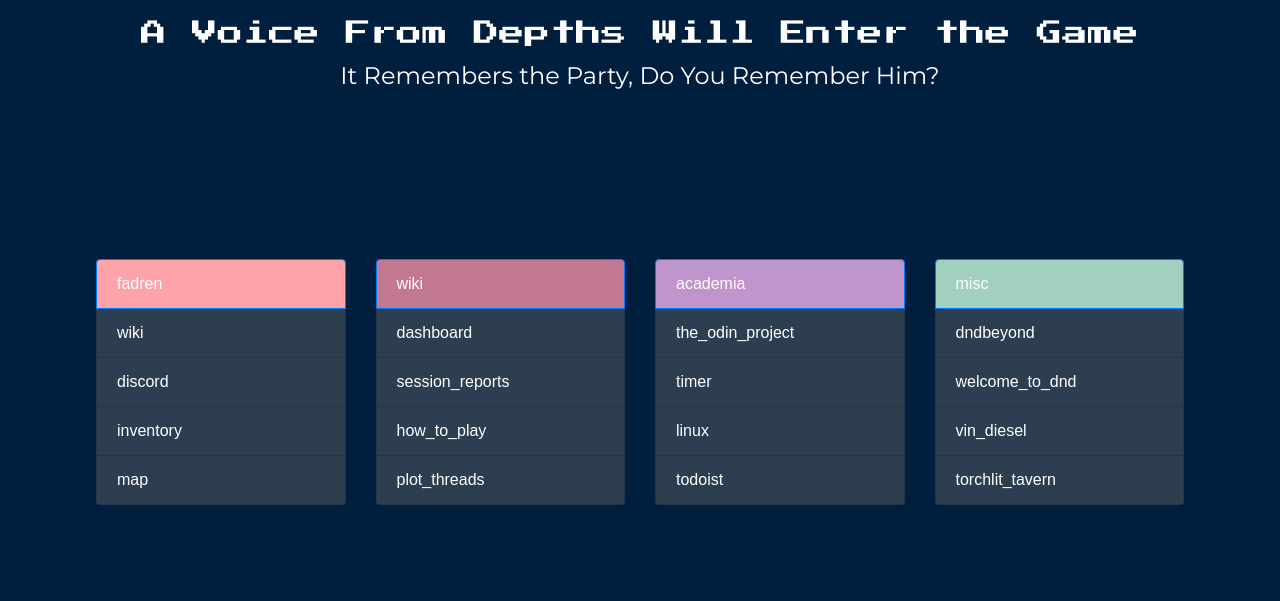
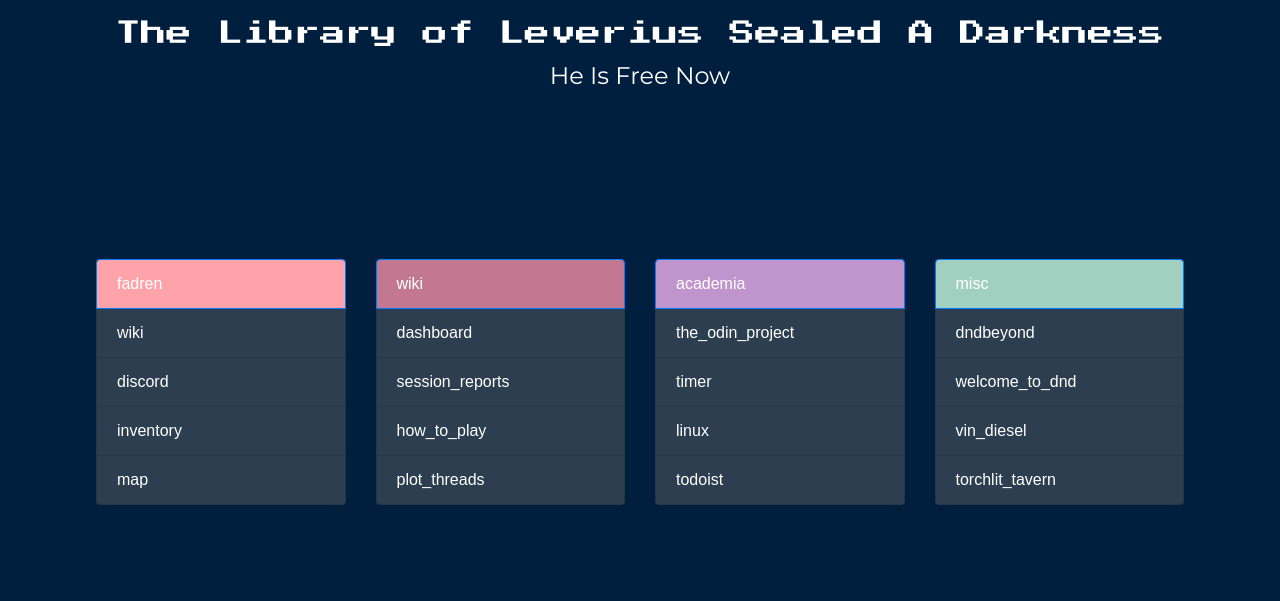
Before and after one commit to SpaceLens/dicewith, a plain HTML site: page index.html in a window 1280 px wide. Shown: the part 211-812 px from the top of the page. Drawn offline with nearby package versions, Linux system fonts and the light colour scheme.

Commit message:
Update index.html

```diff
--- a/index.html
+++ b/index.html
@@ -73,8 +73,8 @@
 			  }
 			}, 1000);
 			</script>
-   	<h2>A Voice From Depths Will Enter the Game</h2>
-   	<h4>It Remembers the Party, Do You Remember Him?</h3>
+   	<h2>The Library of Leverius Sealed A Darkness</h2>
+   	<h4>He Is Free Now</h4>
     </div>
 
     <div class="links container-fluid">
```
